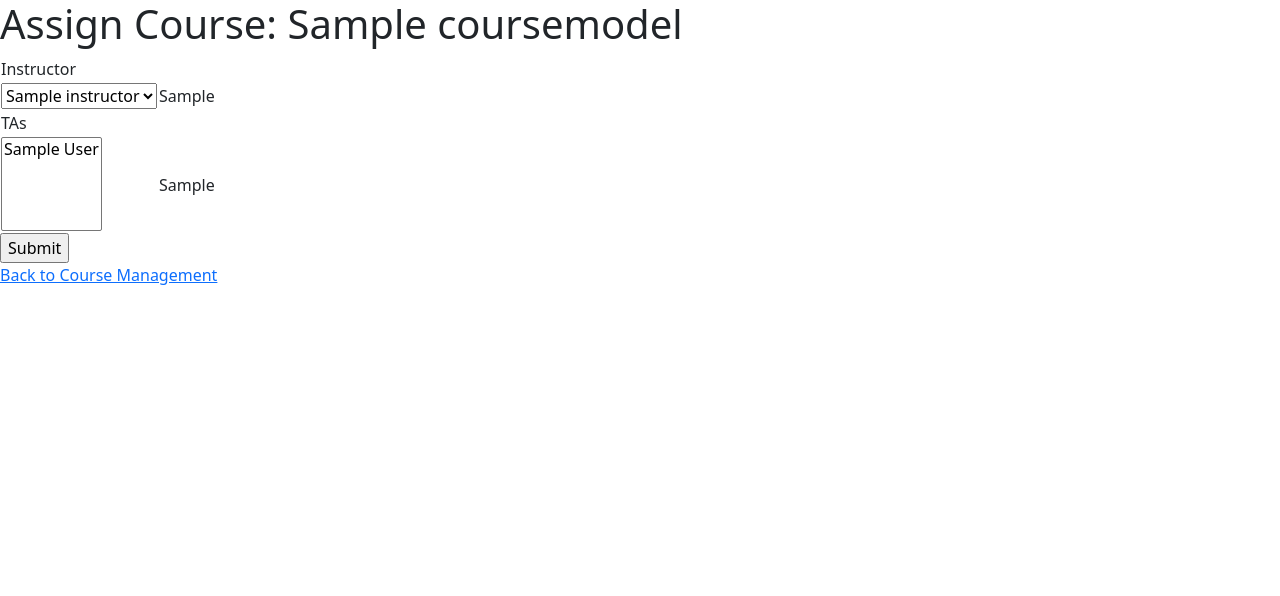
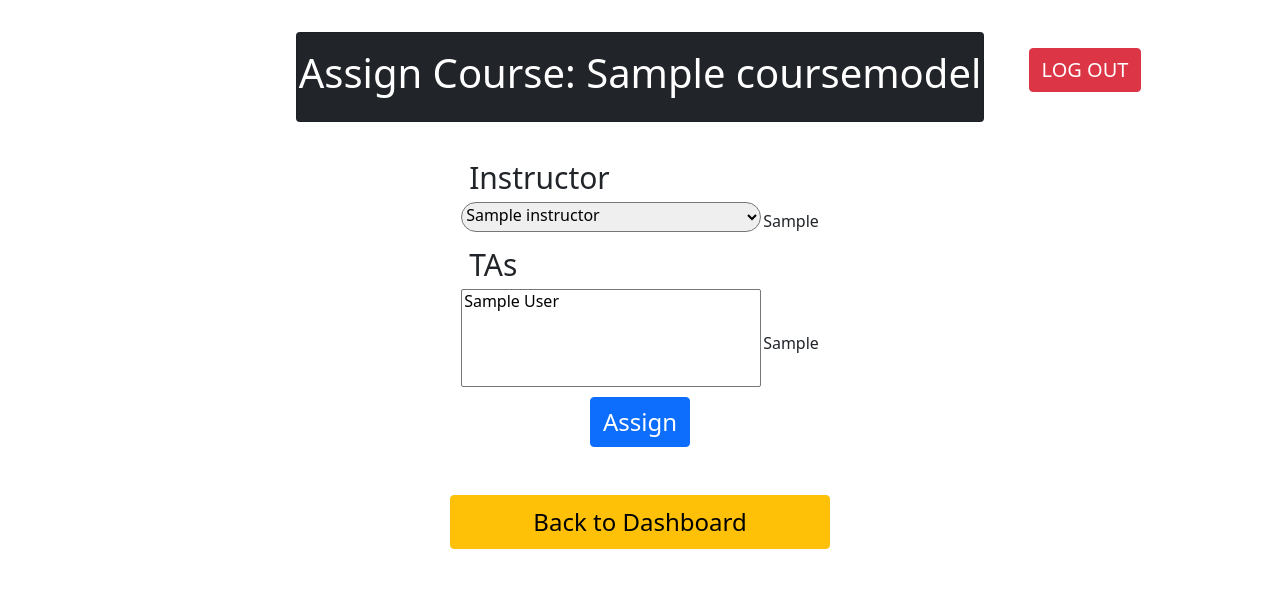
Before and after one commit to st8991/Ta_App_Vikings_Creed, a Django app: template templates/mainTemplates/assignToCoursePage.html in a window 1280 px wide. Shown: the top 596 px of the page. Run offline with Django 4.2, Linux system fonts and the light colour scheme; tables that the repository leaves empty hold one stand-in row (values such as "Sample post"); the template is opened without the code that fills it: values that come from a table or form of the project are taken from there, most other values are stand-ins (such as "Sample title", 1, 10 or a date in 2020).

Commit message:
Finish bootstrap on assignToCoursePage.html

```diff
--- a/templates/mainTemplates/assignToCoursePage.html
+++ b/templates/mainTemplates/assignToCoursePage.html
@@ -1,36 +1,56 @@
 {% extends "base.html" %}
 
 {% block content %}
-<h1>Assign Course: {{course.name}}</h1>
+    <div class="container">
+        <div class="row m-4">
+            <div class="col-2">   </div>
+                <div class="col-8">
+                    <div class="card text-white bg-dark text-center my-2 py-3">
+                        <h1>Assign Course: {{course.name}}</h1>
+                    </div>
+                </div>
+            <div class="col-2 text-center">
+                <a href = '/' type="button" class="btn btn-danger my-4" style="font-size: 20px">LOG OUT</a>
+            </div>
+
+        </div>
+    </div>
+
+
 <form action="/assignToCourse/{{ course.course_id }}/" method="post">
     {% csrf_token %}
+<div class="container" align="center">
+
     <table>
 
         <tr>
-            <td><label for="instructor">Instructor</label></td>
+            <td><label style="font-size: 30px" class="px-2" for="instructor">Instructor</label></td>
         </tr>
         <tr>
             <td>
-                <select name="instructor">
+            <div align="center">
+                <select style="border-radius: 45px;width: 300px" type="text" class="mb-2 pb-1" name="instructor">
                 <option selected {% if user.role == 1%} disabled {% endif %} value="{{ instructor.user_id }}">{{instructor.name}}</option>
                     {% for i in instructorList %}
                     <option value="{{ i.user_id }}">{{ i.name }}</option>
                     {% endfor %}
                 </select>
+            </div>
+
             </td>
             <td>{{ v_instructor }}</td>
         </tr>
 
 
         <tr>
-            <td><label for="tas">TAs</label></td>
+            <td><label style="font-size: 30px" class="px-2" for="tas">TAs</label></td>
         </tr>
         <tr>
             <td>
-                <select {% if user.role == 1%} disabled {% endif %} name="taIDs" multiple>
+                <select style="width: 300px" type="text" class="mb-2 pb-1" multiple{% if user.role == 1%} disabled {% endif %} name="taIDs">
                     {% for i in taList %}
                          {% if i in tas%}
-                            <option selected value="{{ i.user_id }}">{{ i.name }}</option>
+                            <option selected value="{{ i.user_id }}">{{ i.name }} </option>
                          {% else %}
                             <option value="{{ i.user_id }}">{{ i.name }}</option>
                          {% endif %}
@@ -41,8 +61,16 @@
         </tr>
     </table>
     {% if user.role != 1%}
-    <input type="submit" value="Submit" />
+            <input style="font-size: 24px" type="submit" value="Assign" class="btn btn-primary" />
+
     {% endif %}
-</form>
-    <a href="/courses/"> Back to Course Management </a>
+</div>
+    </form>
+    <div class="container">
+        <div class="row">
+            <div class="col-3"></div>
+                <a href = '/home/' type="button" class="btn btn-warning col-4 mx-auto my-5 py-2" style="font-size: 24px">Back to Dashboard</a>
+            <div class="col-3"></div>
+        </div>
+    </div>
 {% endblock %}
```
